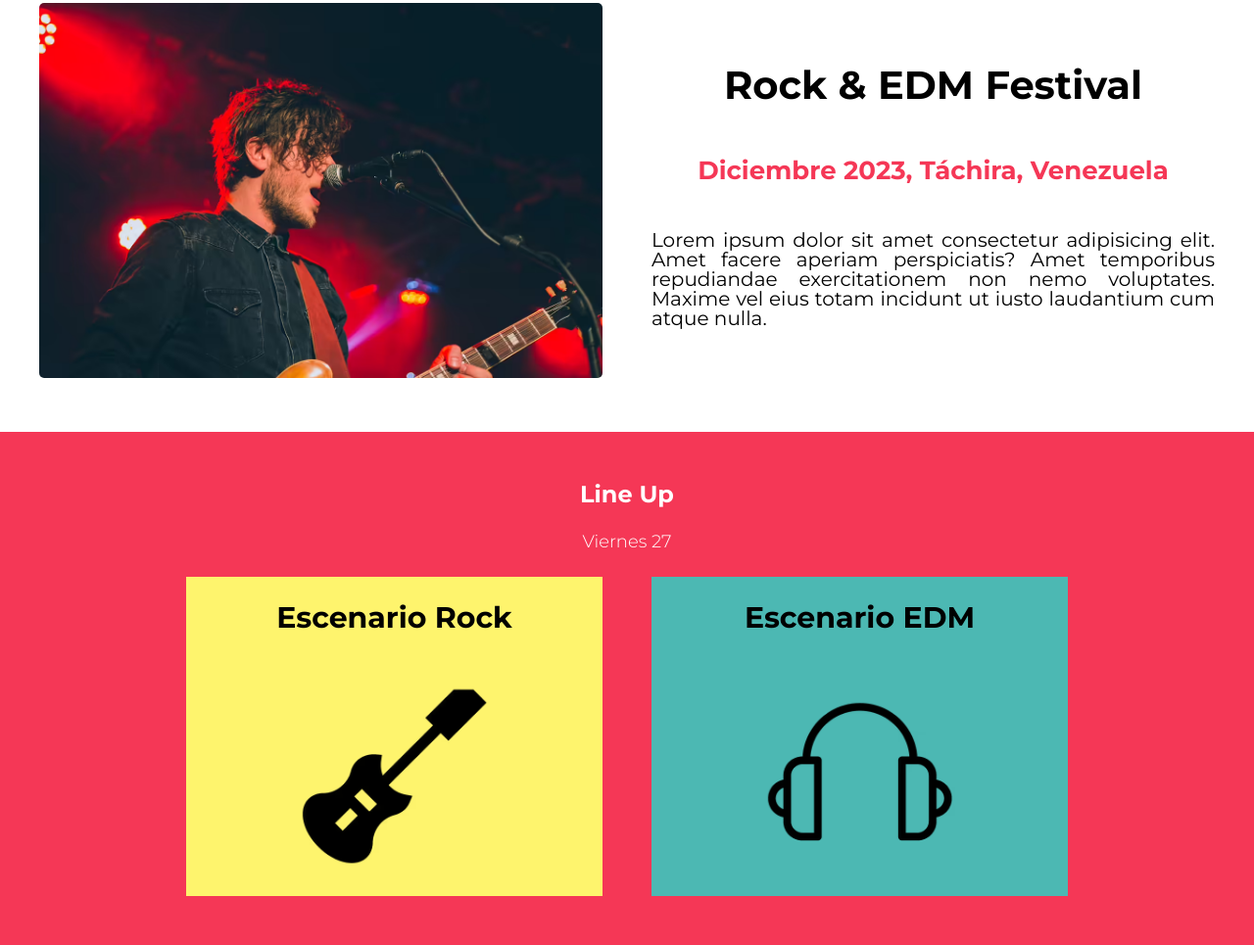
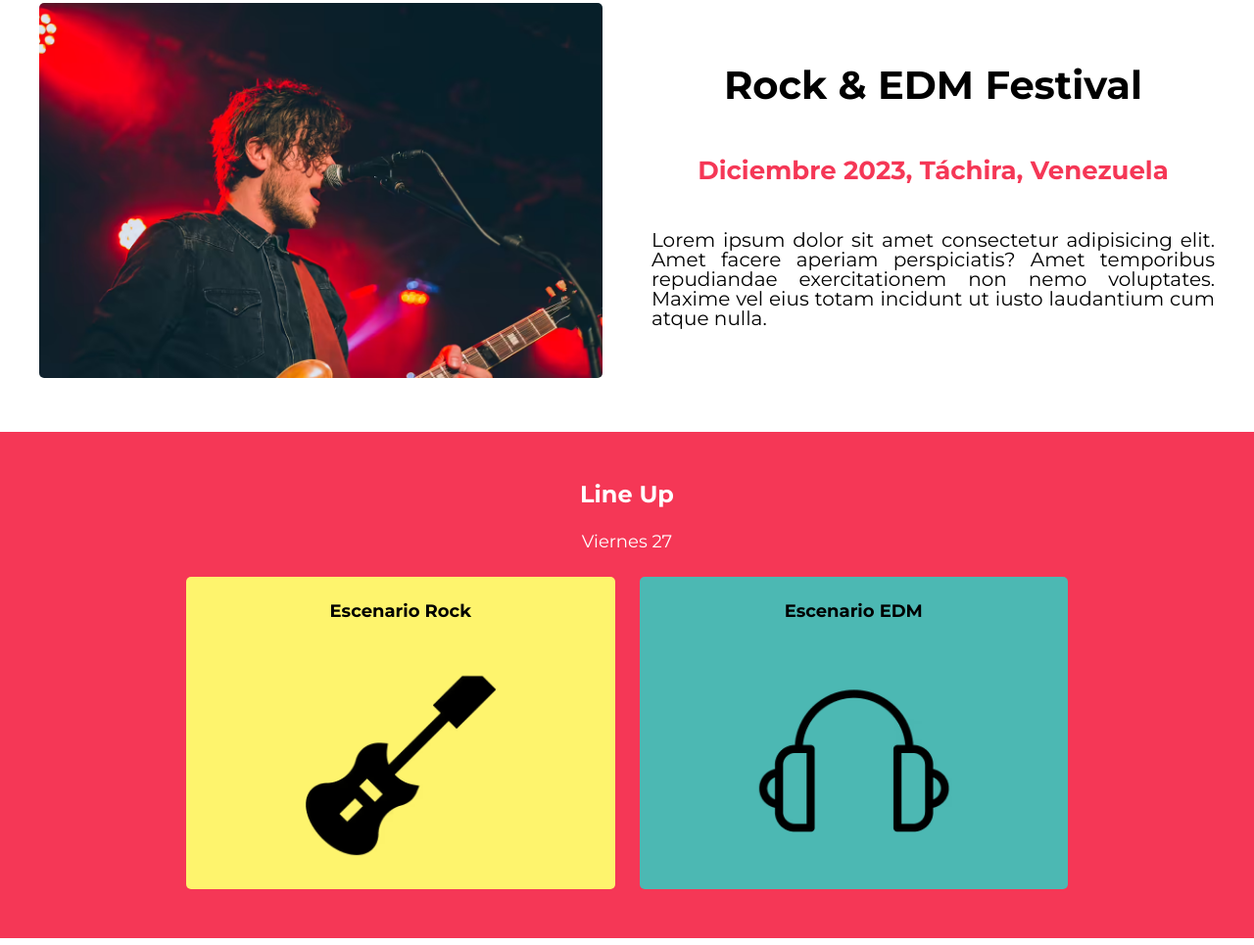
Before and after one commit to Arrozconposhouwu/FDM, a website: page Index.html in a window 1280 px wide. Shown: the part 713-1678 px from the top of the page at 98% size. Drawn offline with Linux system fonts and the light colour scheme.

Commit message:
Agregando Estilos

```diff
--- a/src/scss/layout/_lineup.scss
+++ b/src/scss/layout/_lineup.scss
@@ -6,42 +6,58 @@
 }
 
 .lineup {
-    width: min(75%, 90rem);
+    width: 95%;
+
+    @include M.tablet {
+        width: min(75%, 90rem);
+    }
+
     margin: 0 auto;
     padding: 5rem 0;
 
     .lineup__titulo {
         font-size: 2.4rem;
+        font-weight: 700;
         @include M.white__center;
         @include M.margin__botom;
     }
 
     .lineup__fecha {
         font-size: 1.8rem;
-        font-weight: lighter;
+        font-weight: 400;
         @include M.white__center;
         @include M.margin__botom;
     }
 }
 
 .lineup__apartados {
-    @include M.grid(2, 5rem)
+    display: flex;
+    flex-direction: column;
+    gap: 2.5rem;
+
+    @include M.tablet {
+        @include M.grid(2, 2.5rem);
+    }
 }
 
 .lineup__rock {
     background-color: V.$amarillo;
+    border-radius: .5rem;
     padding: 2.5rem;
 
     .rock__titulo {
+        font-size: 1.8rem;
         @include M.black__center;
     }
 }
 
 .lineup__edm {
     background-color: V.$verde;
+    border-radius: .5rem;
     padding: 2.5rem;
 
     .edm__titulo {
+        font-size: 1.8rem;
         @include M.black__center;
     }
 }
```
Also changed, not shown: build/css/app.css.
